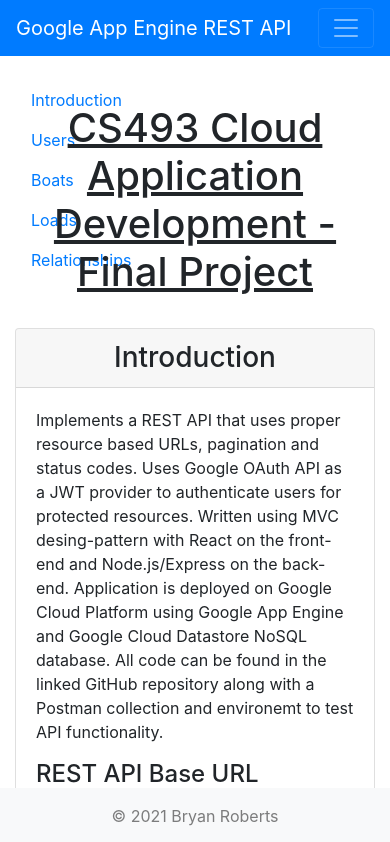
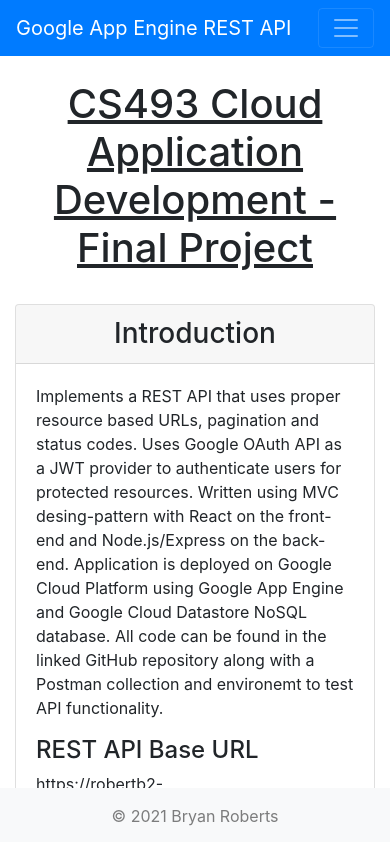
Before and after one commit to brynsroberts/Google-App-Engine-REST-API, a React (Create React App) app in the folder frontend/: page / in a window 390 px wide. Shown: the top 842 px of the page. Built offline with nearby package versions, Linux system fonts and the light colour scheme; the HTML template or start-up script is replaced by a standard one.

Commit message:
sidebar goes away on small screen

```diff
--- a/frontend/src/Home.js
+++ b/frontend/src/Home.js
@@ -12,11 +12,11 @@
     <div className="App">
       <Container className="content">
         <Row>
-          <Col xs={2}>
+          <Col md={2} className="d-none d-md-block">
             <br></br>
             <SideNav />
           </Col>
-          <Col className="anchor">
+          <Col className="anchor" sm={12} md={10}>
             <br></br>
             <h1 className="title">
               CS493 Cloud Application Development - Final Project
```
